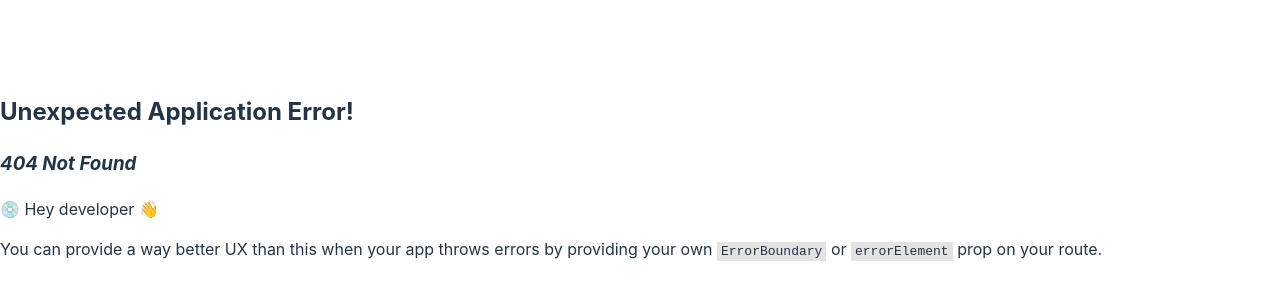
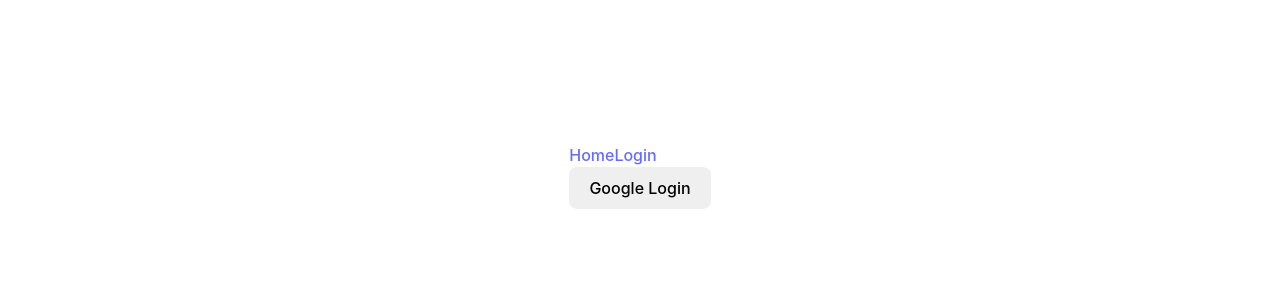
Before and after one commit to rifatsaown/simple-firebase-project, a React (Vite) app: page /login in a window 1280 px wide. Before the commit this address had no page. Shown: the part 224-524 px from the top of the page. Built offline with nearby package versions, Linux system fonts and the light colour scheme.

Commit message:
popup done and get data from firebase

```diff
--- /dev/null
+++ b/src/Components/Login.jsx
@@ -0,0 +1,27 @@
+import { GoogleAuthProvider, getAuth, signInWithPopup } from "firebase/auth";
+import React from "react";
+import app from "../firebase/firebase.init";
+
+const Login = () => {
+  const auth = getAuth(app);
+  const provider = new GoogleAuthProvider();
+
+  const handleGoogleLogin = () => {
+    signInWithPopup(auth, provider)
+      .then((result) => {
+        const user = result.user;
+        console.log(user);
+      })
+      .catch((error) => {
+        console.log( 'error',error.message);
+      });
+  };
+
+  return (
+    <div>
+      <button onClick={handleGoogleLogin}>Google Login</button>
+    </div>
+  );
+};
+
+export default Login;
--- a/src/Components/Navbar.jsx
+++ b/src/Components/Navbar.jsx
@@ -1,9 +1,11 @@
 import React from 'react';
+import { Link } from 'react-router-dom';
 
 const Navbar = () => {
     return (
         <div>
-            This Is Navbar
+            <Link to='/'>Home</Link>
+            <Link to='/login'>Login</Link>
         </div>
     );
 };
--- a/src/firebase/firebase.init.js
+++ b/src/firebase/firebase.init.js
@@ -15,3 +15,5 @@
 
 // Initialize Firebase
 const app = initializeApp(firebaseConfig);
+
+export default app;
--- a/src/index.css
+++ b/src/index.css
@@ -2,10 +2,6 @@
   font-family: Inter, system-ui, Avenir, Helvetica, Arial, sans-serif;
   line-height: 1.5;
   font-weight: 400;
-
-  color-scheme: light dark;
-  color: rgba(255, 255, 255, 0.87);
-  background-color: #242424;
 
   font-synthesis: none;
   text-rendering: optimizeLegibility;
@@ -13,7 +9,6 @@
   -moz-osx-font-smoothing: grayscale;
   -webkit-text-size-adjust: 100%;
 }
-
 a {
   font-weight: 500;
   color: #646cff;
@@ -27,6 +22,7 @@
   margin: 0;
   display: flex;
   place-items: center;
+  place-content: center;
   min-width: 320px;
   min-height: 100vh;
 }
@@ -43,7 +39,6 @@
   font-size: 1em;
   font-weight: 500;
   font-family: inherit;
-  background-color: #1a1a1a;
   cursor: pointer;
   transition: border-color 0.25s;
 }
@@ -54,16 +49,3 @@
 button:focus-visible {
   outline: 4px auto -webkit-focus-ring-color;
 }
-
-@media (prefers-color-scheme: light) {
-  :root {
-    color: #213547;
-    background-color: #ffffff;
-  }
-  a:hover {
-    color: #747bff;
-  }
-  button {
-    background-color: #f9f9f9;
-  }
-}
--- a/src/main.jsx
+++ b/src/main.jsx
@@ -5,12 +5,16 @@
 import { RouterProvider, createBrowserRouter } from 'react-router-dom'
 import Home from './Components/Home'
 import About from './Components/About'
+import Login from './Components/Login'
+
 
 const router = createBrowserRouter([
   { path: '/', element: <App /> ,
     children: [
       { path: '/', element: <Home /> },
+      { path: '/login', element: <Login/>},
       { path: '/about', element: <About /> },
+
     ],
   }
 ])
```
